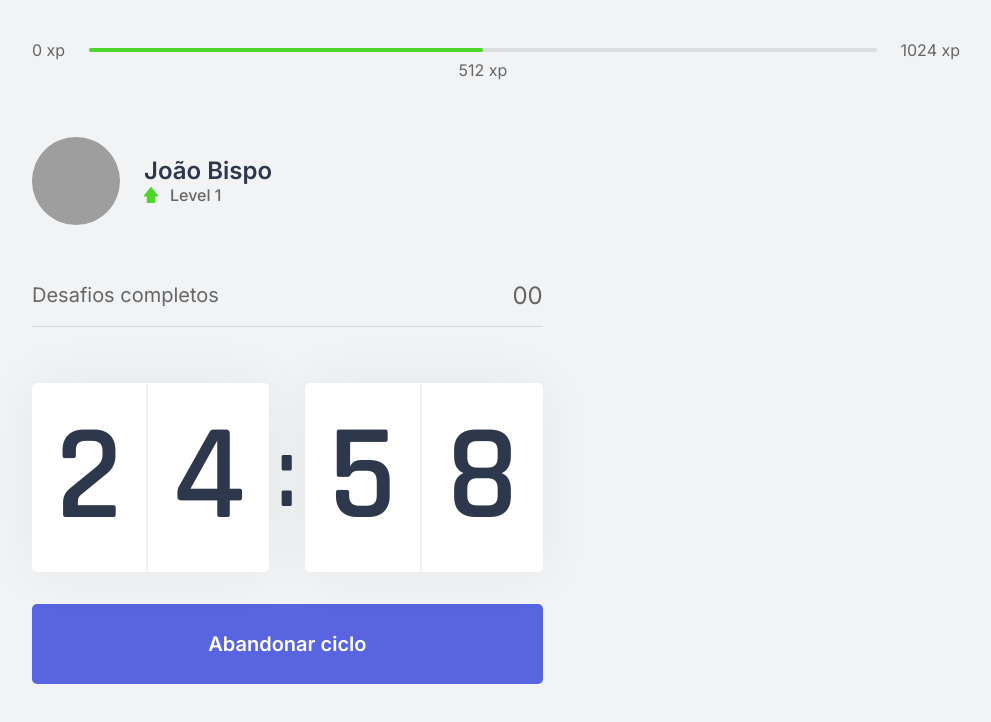
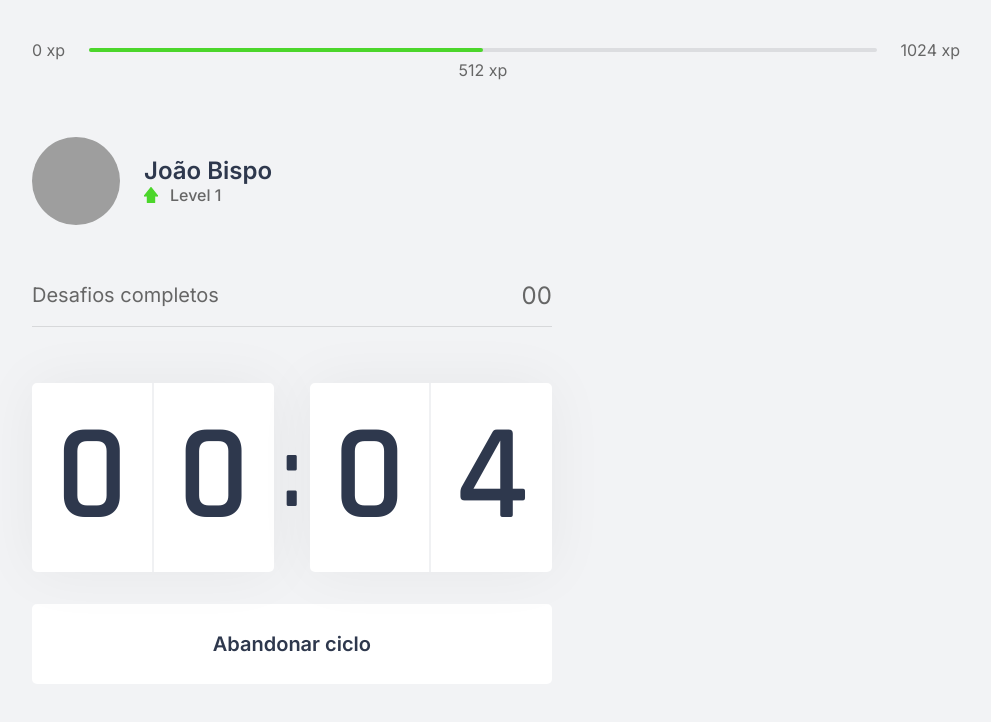
Before and after one commit to joaobispo2077/shakeit, a Next.js app: page / in a window 1280 px wide. Both pictures are taken after a click on the button "Iniciar um ciclo". Shown: the top 722 px of the page, without its empty margins (144-1135 px from the left). Built offline with nearby package versions, Linux system fonts and the light colour scheme; grey boxes are pictures that could not be loaded.

Commit message:
feat: add finished countdown state

```diff
--- a/src/components/Countdown/index.tsx
+++ b/src/components/Countdown/index.tsx
@@ -1,10 +1,12 @@
 import { useEffect, useState } from "react";
 import styles from "../../styles/components/Countdown.module.css";
 
+const INITIAL_COUNTDOWN_MINUTES = .1 * 60;
 
 export function Countdown() {
-  const [time, setTime] = useState(25 * 60);
+  const [time, setTime] = useState(INITIAL_COUNTDOWN_MINUTES);
   const [isActive, setIsActive] = useState(false);
+  const [hasFinished, setHasFinished] = useState(false);
 
   const minutes = Math.floor(time / 60);
   const seconds = Math.floor(time % 60);
@@ -15,18 +17,36 @@ export function Countdown() {
   useEffect(() => {
     let countdownTimeout: NodeJS.Timeout | null = null;
 
-    if (isActive && time > 0) {
+    const isCountDownFinished = time === 0 && isActive;
+    const isCountdownRunning = isActive && time > 0;
+
+    if (isCountdownRunning) {
       countdownTimeout = setTimeout(() => {
         setTime(time - 1);
       }, 1000)
     };
 
+    if(isCountDownFinished) {
+      alert("finalizou");
+      setHasFinished(true);
+      setIsActive(false);
+    };
+
     return () => {
       if (countdownTimeout) {
         clearTimeout(countdownTimeout)
-      }
+      };
     };
   }, [isActive, time]);
+
+  function startCountdown() {
+    setIsActive(true);
+  };
+
+  function resetCountdown() {
+    setIsActive(false);
+    setTime(INITIAL_COUNTDOWN_MINUTES);
+  };
 
   function toggleCountdown() {
     setIsActive((isActive) => !isActive);
@@ -45,13 +65,35 @@ export function Countdown() {
           <span>{secondRight}</span>
         </div>
       </div>
-      <button
+      {hasFinished ? (
+        <button
+        disabled
         type="button"
         className={styles.countdownButton}
-        onClick={toggleCountdown}
       >
-        {isActive ? 'Abandonar ciclo' : 'Iniciar um ciclo'}
+        Ciclo encerrado
       </button>
+      ): (
+        <>
+        {isActive && !hasFinished ? (
+          <button
+          type="button"
+          className={`${styles.countdownButton} ${styles.countdownButtonActive}`}
+          onClick={resetCountdown}
+        >
+          Abandonar ciclo
+        </button>
+        ) : (
+          <button
+          type="button"
+          className={styles.countdownButton}
+          onClick={startCountdown}
+        >
+          Iniciar um ciclo
+        </button>
+        )}
+        </>
+      )}
     </div>
   )
 }
--- a/src/styles/components/Countdown.module.css
+++ b/src/styles/components/Countdown.module.css
@@ -60,6 +60,23 @@
   transition: background-color 0.2s;
 }
 
-.countdownButton:hover {
+.countdownButton:not(:disabled):hover {
   background: var(--blue-dark);
 }
+
+.countdownButton:disabled {
+  background: var(--white);
+  color: var(--text);
+  cursor: not-allowed;
+
+  border-bottom: 4px solid var(--green);
+}
+
+.countdownButtonActive {
+  background: var(--white);
+  color: var(--title);
+}
+
+.countdownButtonActive:not(:disabled):hover {
+  background: var(--red);
+}
```
